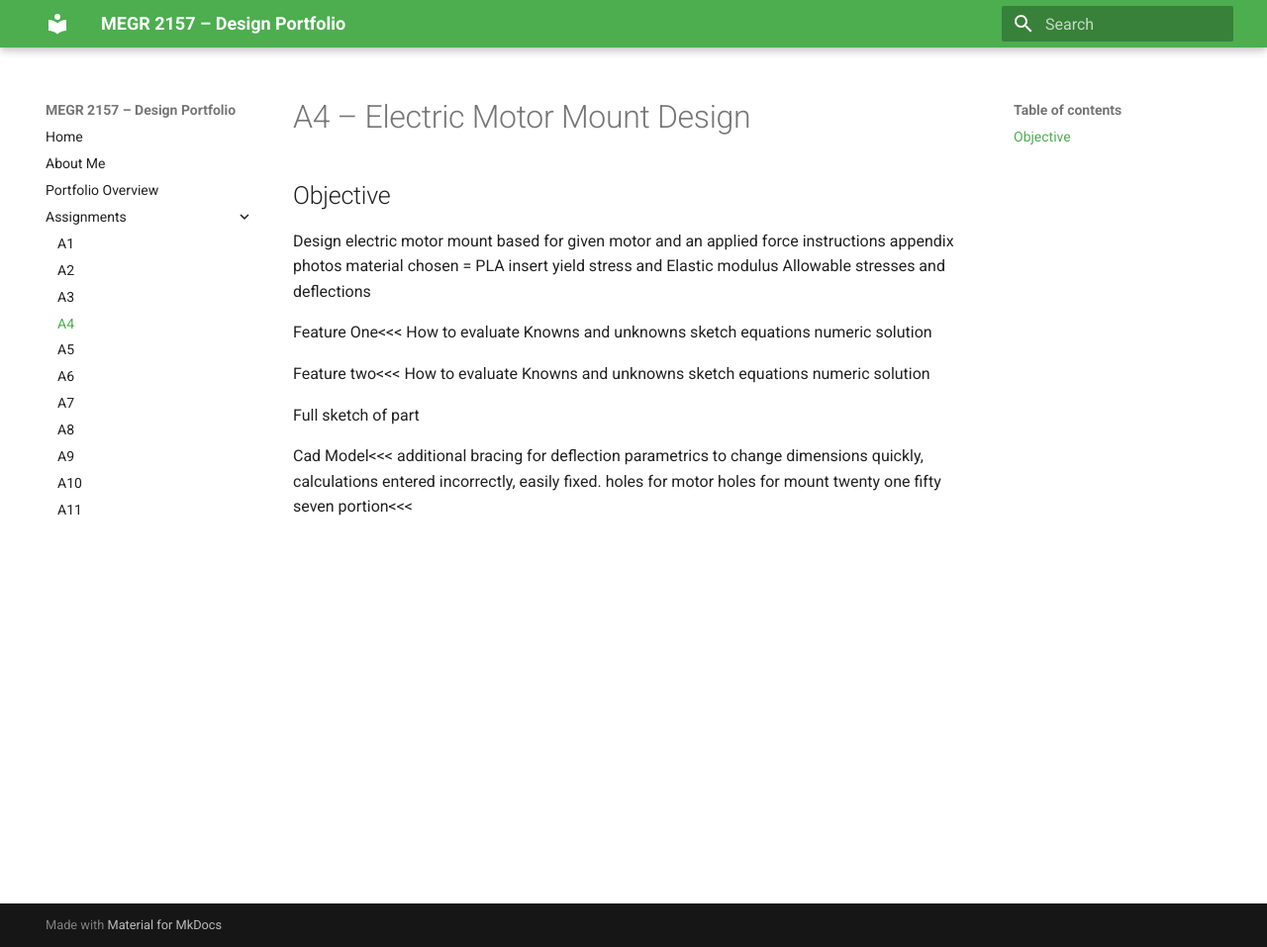
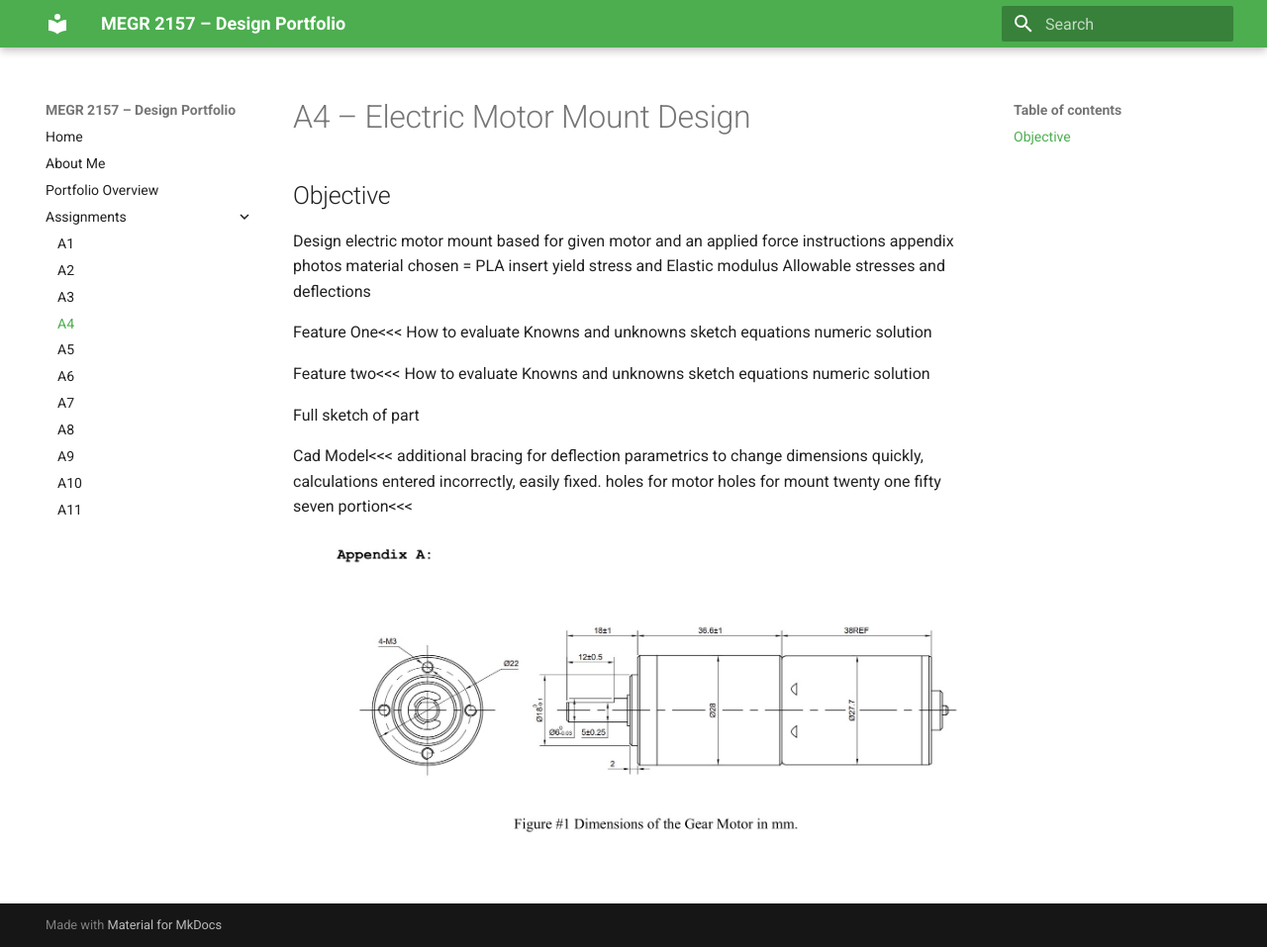
Before and after one commit to Taylor-Rockefeller-Portfolio/megr2157-portfolio, an MkDocs documentation site: the page built from docs/assignments/A04/index.md, in a window 1280 px wide and 957 px high. Shown: the whole window at 99% size. Built offline with MkDocs 1.6.1 and Material for MkDocs 9.7.7, drawn with Linux system fonts in a browser that asks for light colours.

Commit message:
Add motor dimensions image to index.md
Added an image of motor dimensions to the documentation.

```diff
--- a/docs/assignments/A04/index.md
+++ b/docs/assignments/A04/index.md
@@ -29,3 +29,4 @@ parametrics to change dimensions quickly, calculations entered incorrectly, easi
 holes for motor
 holes for mount
 twenty one fifty seven portion<<<
+![](motor_dimensions.jpg)
```
